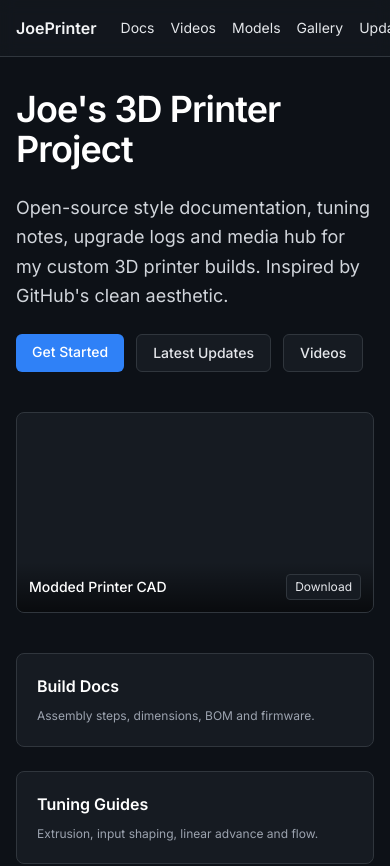
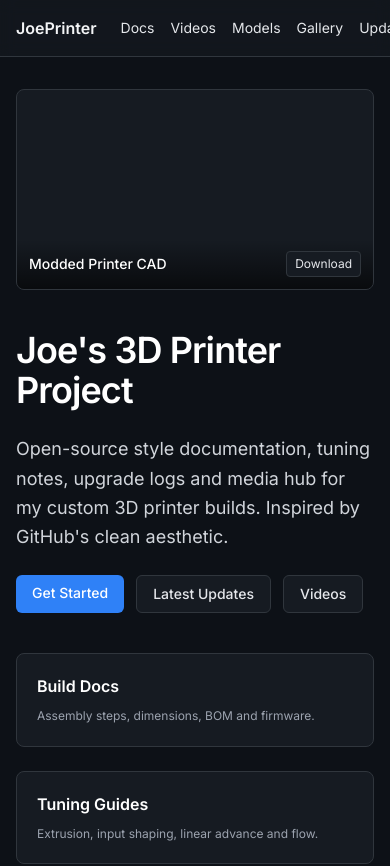
Before and after one commit to Joejoemojoe/Joe-Printer-HT-HF-350, a Next.js app: page / in a window 390 px wide. Shown: the top 866 px of the page. Built offline with nearby package versions, Linux system fonts and the light colour scheme.

Commit message:
optimisation changes

```diff
--- a/src/app/layout.tsx
+++ b/src/app/layout.tsx
@@ -2,6 +2,8 @@ import './globals.css';
 import type { ReactNode } from 'react';
 import Link from 'next/link';
 import { Metadata } from 'next';
+import Script from 'next/script';
+import { getFirstModel } from '@/lib/media';
 import '@fontsource/inter/400.css';
 import '@fontsource/inter/500.css';
 import '@fontsource/inter/600.css';
@@ -14,9 +16,25 @@ export const metadata: Metadata = {
 };
 
 export default function RootLayout({ children }: { children: ReactNode }) {
+  const basePath = process.env.NEXT_PUBLIC_BASE_PATH || '';
+  const model = getFirstModel();
+  const encodePath = (p: string) => p.split('/').map((seg, i) => (i === 0 ? seg : encodeURIComponent(seg))).join('/');
+  const modelHref = model?.src
+    ? (model.src.startsWith('/') ? basePath + (decodeURI(model.src) === model.src ? encodePath(model.src) : model.src) : model.src)
+    : null;
+  const modelType = model?.ext === '.gltf' ? 'model/gltf+json' : model?.ext === '.glb' ? 'model/gltf-binary' : undefined;
   return (
     <html lang="en" className="dark">
+      <head>
+        <link rel="dns-prefetch" href="//unpkg.com" />
+        <link rel="preconnect" href="https://unpkg.com" crossOrigin="anonymous" />
+        {modelHref && modelType && (
+          <link rel="preload" as="fetch" href={modelHref} crossOrigin="anonymous" type={modelType} />
+        )}
+      </head>
       <body className="font-sans bg-ink text-gray-200 min-h-screen flex flex-col">
+  {/* Load model-viewer early so the 3D model can render ASAP */}
+  <Script id="model-viewer-cdn" src="https://unpkg.com/@google/model-viewer/dist/model-viewer.min.js" type="module" strategy="beforeInteractive" />
         <header className="border-b border-border bg-surface/80 backdrop-blur supports-[backdrop-filter]:bg-surface/60 sticky top-0 z-40">
           <div className="mx-auto max-w-6xl px-4 h-14 flex items-center gap-6">
             <Link href="/" className="font-semibold text-gray-100 hover:text-white">JoePrinter</Link>
--- a/src/app/page.tsx
+++ b/src/app/page.tsx
@@ -7,16 +7,8 @@ export default function HomePage() {
   return (
     <div className="space-y-10 w-full">
       <section className="grid md:grid-cols-2 gap-10 items-center">
-        <div className="space-y-6">
-          <h1 className="text-4xl font-bold tracking-tight text-white">Joe&#39;s 3D Printer Project</h1>
-          <p className="text-gray-300 text-lg leading-relaxed">Open-source style documentation, tuning notes, upgrade logs and media hub for my custom 3D printer builds. Inspired by GitHub&#39;s clean aesthetic.</p>
-          <div className="flex gap-3 flex-wrap">
-            <Link href="/docs" className="px-4 py-2 rounded-md bg-accent text-white text-sm font-medium hover:brightness-110 transition">Get Started</Link>
-            <Link href="/blog" className="px-4 py-2 rounded-md bg-surface border border-border text-sm font-medium hover:border-gray-500 transition">Latest Updates</Link>
-            <Link href="/videos" className="px-4 py-2 rounded-md bg-surface border border-border text-sm font-medium hover:border-gray-500 transition">Videos</Link>
-          </div>
-        </div>
-        <div className="relative">
+        {/* Model first in DOM for faster paint on mobile; order swapped on desktop */}
+        <div className="relative md:order-2">
           <div className="aspect-video rounded-lg border border-border bg-surface overflow-hidden relative">
             {model ? (
               model.ext === '.stl' ? (
@@ -32,6 +24,15 @@ export default function HomePage() {
             ) : (
               <div className="w-full h-full flex items-center justify-center text-gray-500 text-sm">Drop a .glb/.gltf into public/models or public/uploads</div>
             )}
+          </div>
+        </div>
+        <div className="space-y-6 md:order-1">
+          <h1 className="text-4xl font-bold tracking-tight text-white">Joe&#39;s 3D Printer Project</h1>
+          <p className="text-gray-300 text-lg leading-relaxed">Open-source style documentation, tuning notes, upgrade logs and media hub for my custom 3D printer builds. Inspired by GitHub&#39;s clean aesthetic.</p>
+          <div className="flex gap-3 flex-wrap">
+            <Link href="/docs" className="px-4 py-2 rounded-md bg-accent text-white text-sm font-medium hover:brightness-110 transition">Get Started</Link>
+            <Link href="/blog" className="px-4 py-2 rounded-md bg-surface border border-border text-sm font-medium hover:border-gray-500 transition">Latest Updates</Link>
+            <Link href="/videos" className="px-4 py-2 rounded-md bg-surface border border-border text-sm font-medium hover:border-gray-500 transition">Videos</Link>
           </div>
         </div>
       </section>
--- a/src/components/ModelViewer.tsx
+++ b/src/components/ModelViewer.tsx
@@ -15,9 +15,9 @@ export default function ModelViewer({ src, autoRotate = true, cameraControls = t
   const full = useMemo(() => (src.startsWith('/') ? basePath + (decodeURI(src) === src ? encodePath(src) : src) : src), [src, basePath]);
 
   useEffect(() => {
-    // Load model-viewer web component from CDN once
+    // Fallback: if layout didn't load the script yet (rare), inject it lazily
     const id = 'model-viewer-cdn';
-    if (typeof window !== 'undefined' && !document.getElementById(id)) {
+    if (typeof window !== 'undefined' && !customElements?.get?.('model-viewer') && !document.getElementById(id)) {
       const s = document.createElement('script');
       s.id = id;
       s.type = 'module';
```
